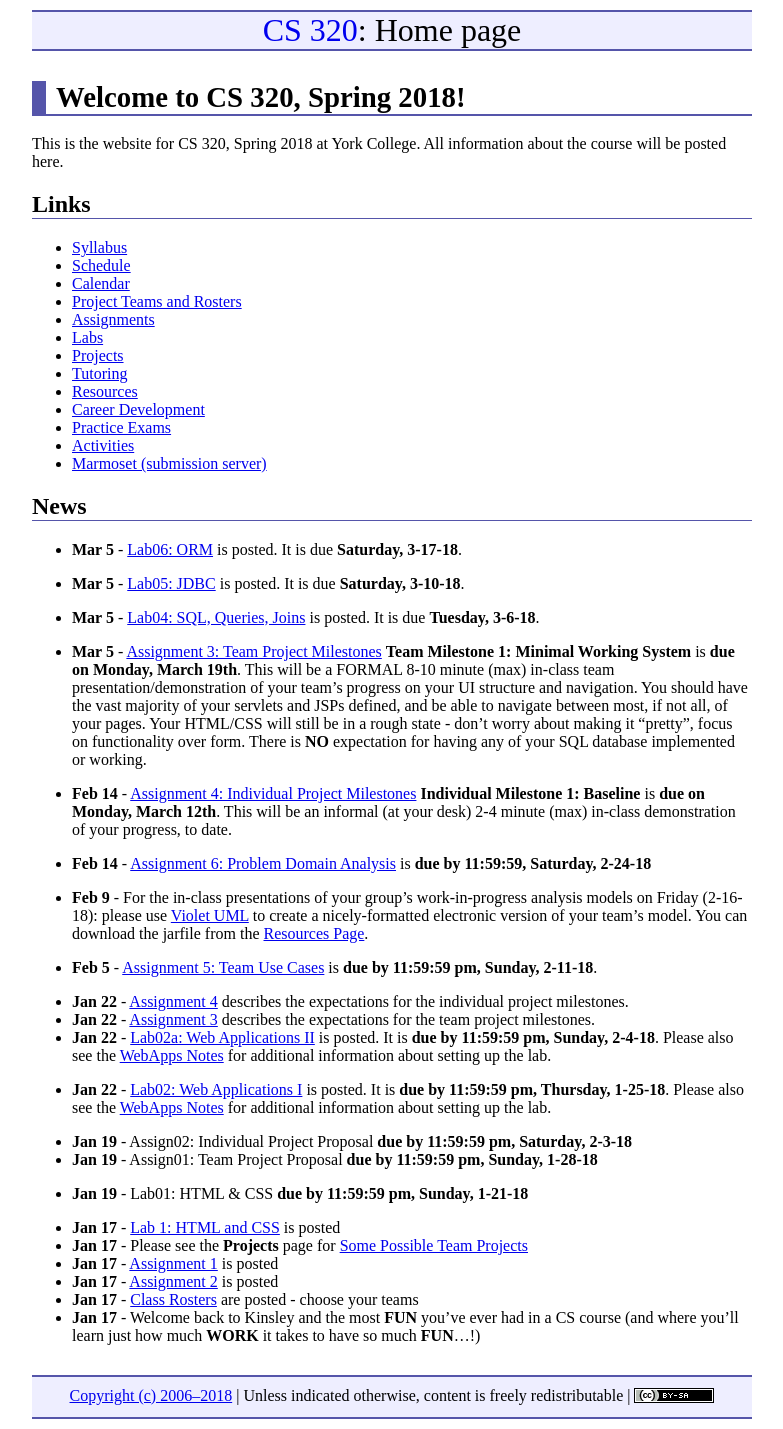
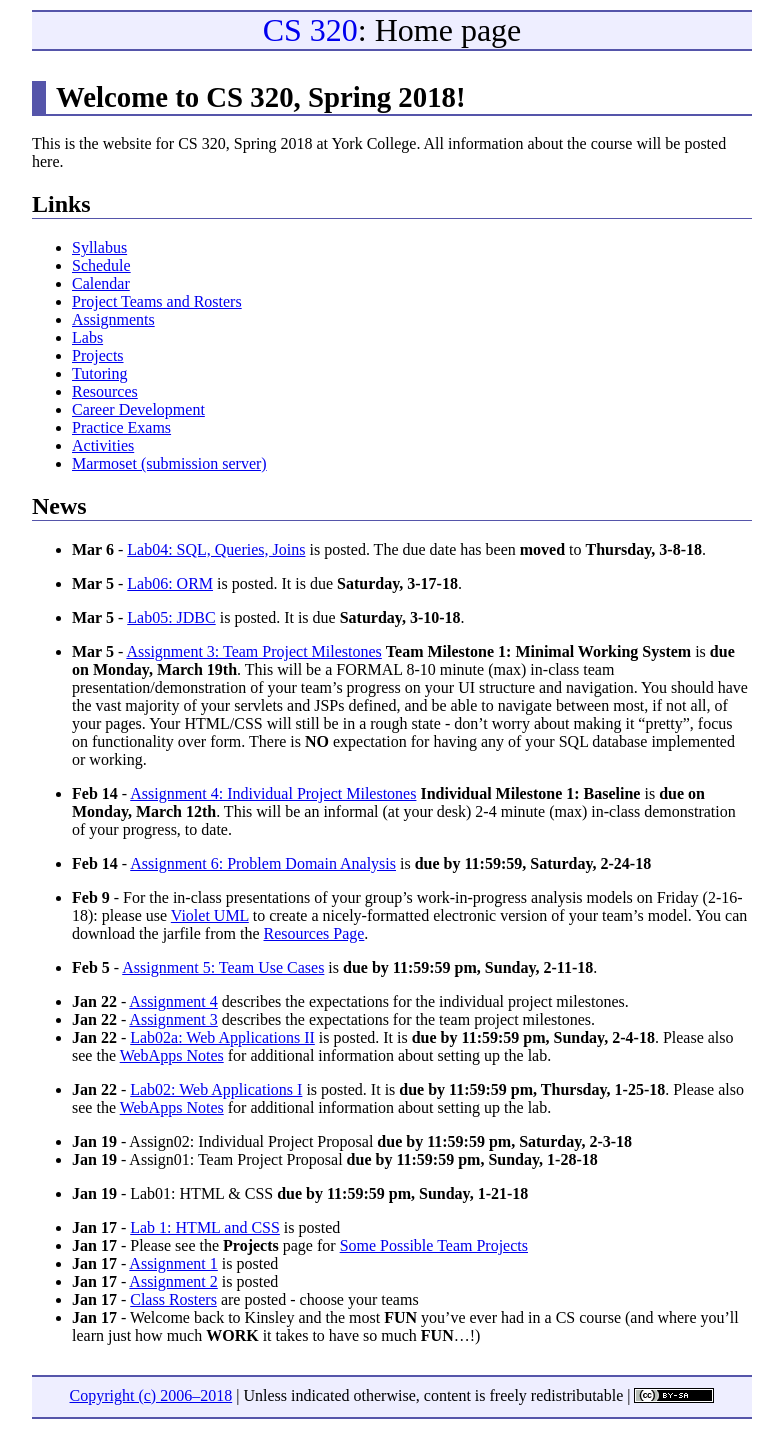
Before and after one commit to ycpcs/cs320-spring2018, a Jekyll site: the page built from index.md, in a window 1280 px wide. Shown: the whole page, without its empty margins (248-1031 px from the left). Built offline with Jekyll 4.4.1, drawn with Linux system fonts in a browser that asks for light colours.

Commit message:
moed due date for Lab04

```diff
--- a/index.md
+++ b/index.md
@@ -52,11 +52,11 @@ All information about the course will be posted here.
 
 -->
 
+* **Mar 6** - [Lab04: SQL, Queries, Joins](labs/lab04.html) is posted.  The due date has been **moved** to **Thursday, 3-8-18**.
+
 * **Mar 5** - [Lab06: ORM](labs/lab06.html) is posted.  It is due **Saturday, 3-17-18**.
 
 * **Mar 5** - [Lab05: JDBC](labs/lab05.html) is posted.  It is due **Saturday, 3-10-18**.
-
-* **Mar 5** - [Lab04: SQL, Queries, Joins](labs/lab04.html) is posted.  It is due **Tuesday, 3-6-18**.
 
 * **Mar 5** - [Assignment 3: Team Project Milestones](assign/assign03.html) **Team Milestone 1: Minimal Working System** is **due on Monday, March 19th**.    This will be a FORMAL 8-10 minute (max) in-class team presentation/demonstration of your team's progress on your UI structure and navigation.  You should have the vast majority of your servlets and JSPs defined, and be able to navigate between most, if not all, of your pages.  Your HTML/CSS will still be in a rough state - don't worry about making it "pretty", focus on functionality over form.  There is **NO** expectation for having any of your SQL database implemented or working.
 
```
Also changed, not shown: labs/index.md (+1 -1 lines), 2 other files.
